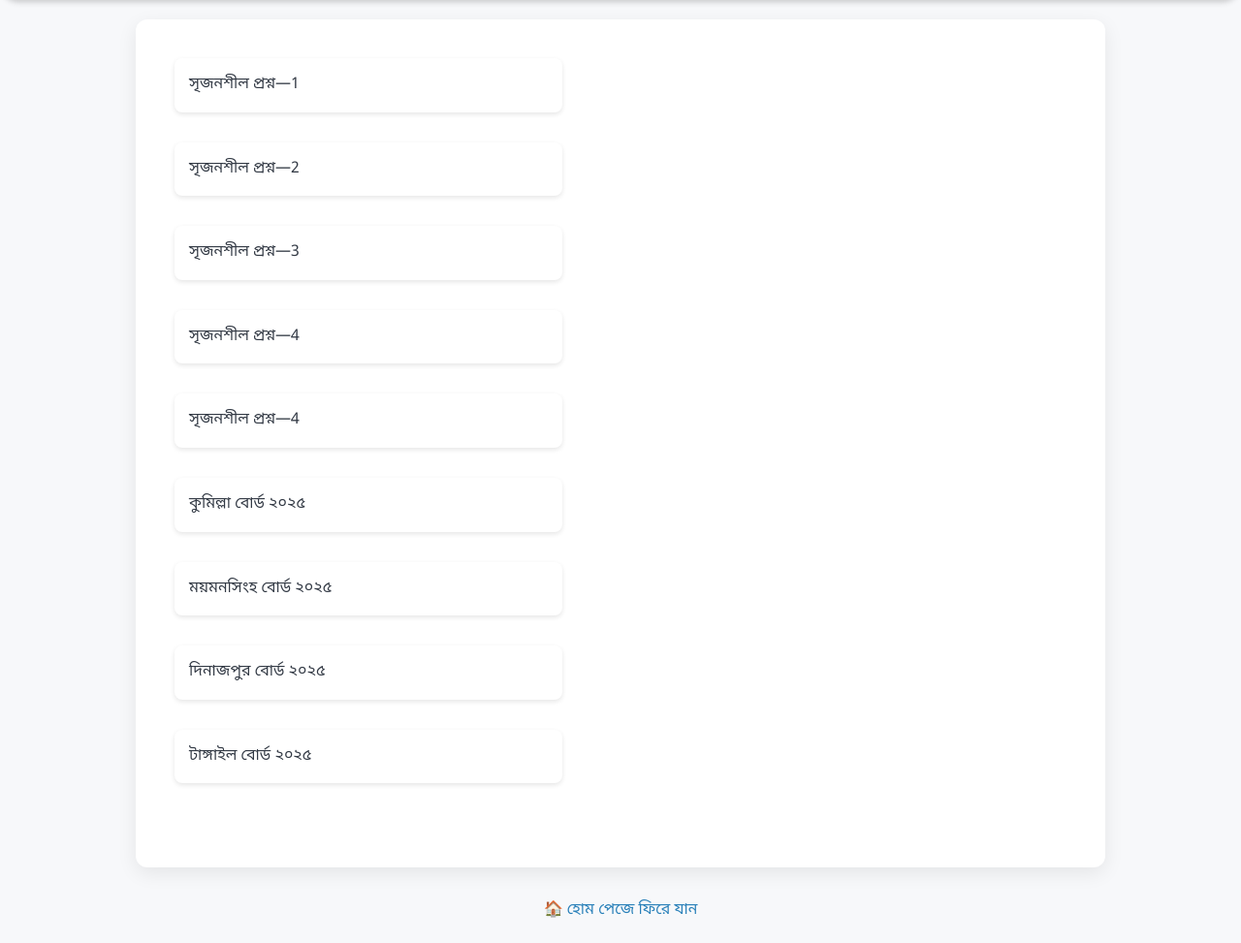
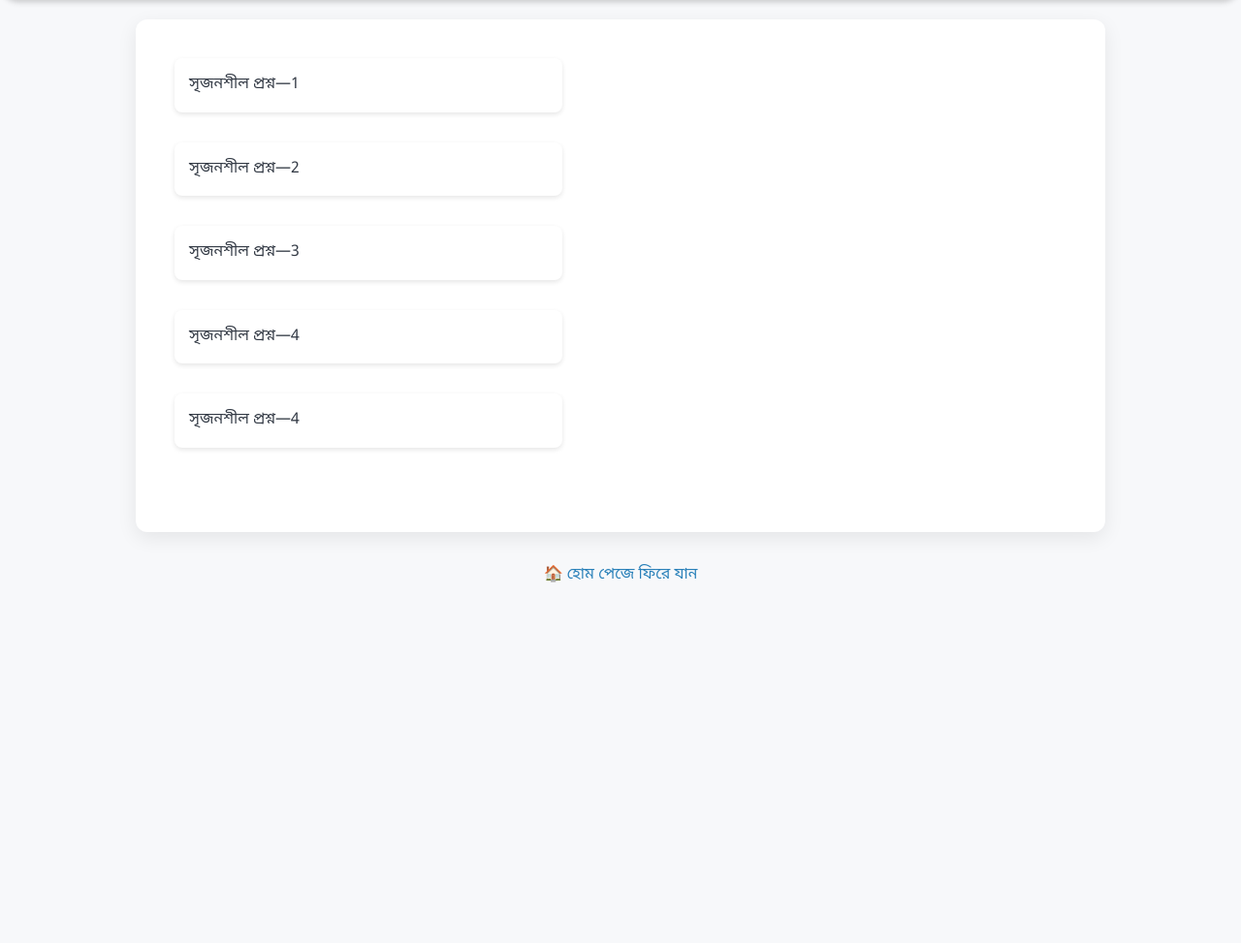
Before and after one commit to nx-host-file/nx, a plain HTML site: page cq.html in a window 1280 px wide. Shown: the part 94-1067 px from the top of the page at 97% size. After the commit the page ends 800 px from the top, so only its background shows below. Drawn offline with Linux system fonts and the light colour scheme.

Commit message:
Update cq.html

```diff
--- a/cq.html
+++ b/cq.html
@@ -91,11 +91,7 @@
 { name: "সৃজনশীল প্রশ্ন—2", file: "CQ_JSON/2.json" },
 { name: "সৃজনশীল প্রশ্ন—3", file: "CQ_JSON/3.json" },
 { name: "সৃজনশীল প্রশ্ন—4", file: "CQ_JSON/4.json" },
-{ name: "সৃজনশীল প্রশ্ন—4", file: "CQ_JSON/5.json" },
-{ name: "কুমিল্লা বোর্ড ২০২৫", file: "CQ_JSON/cq_kumilla_2025.json" },
-{ name: "ময়মনসিংহ বোর্ড ২০২৫", file: "CQ_JSON/cq_mymensingh_2025.json" },
-{ name: "দিনাজপুর বোর্ড ২০২৫", file: "CQ_JSON/cq_dinajpur_2025.json" },
-{ name: "টাঙ্গাইল বোর্ড ২০২৫", file: "CQ_JSON/cq_tangail_2025.json" }
+{ name: "সৃজনশীল প্রশ্ন—4", file: "CQ_JSON/5.json" }
 
           ]; const listContainer = document.getElementById("itemList");
 
```
